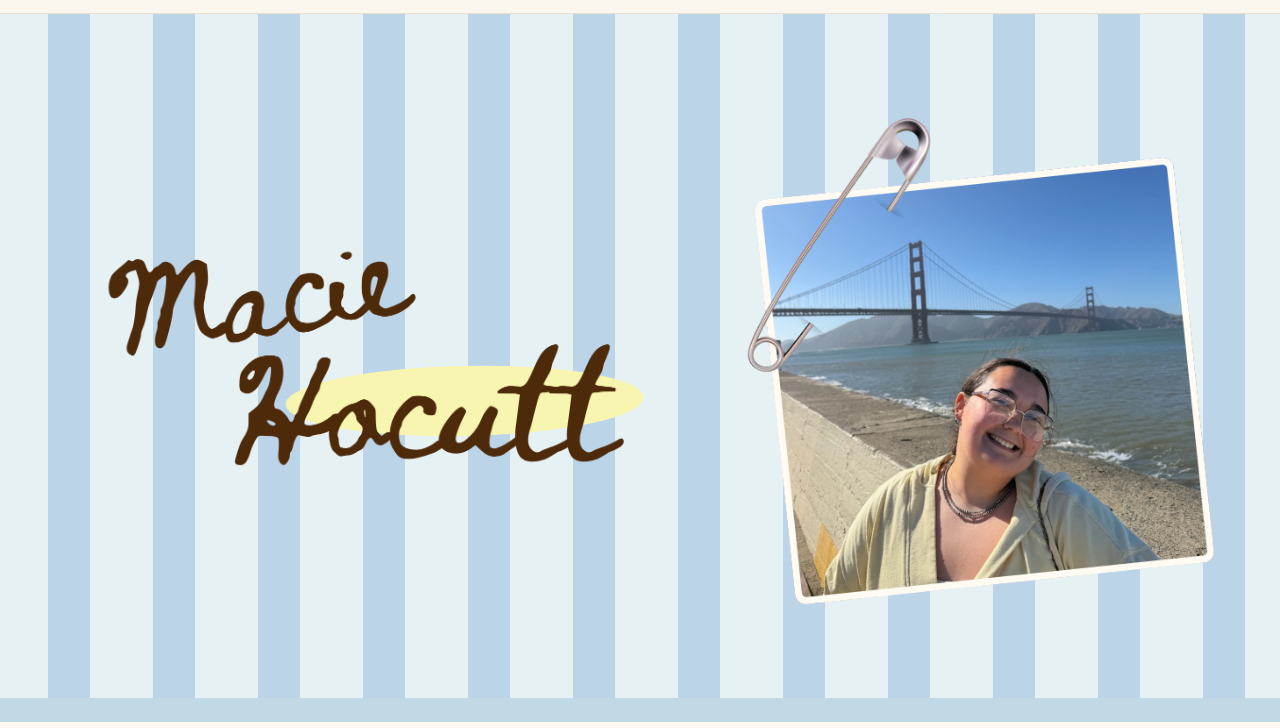
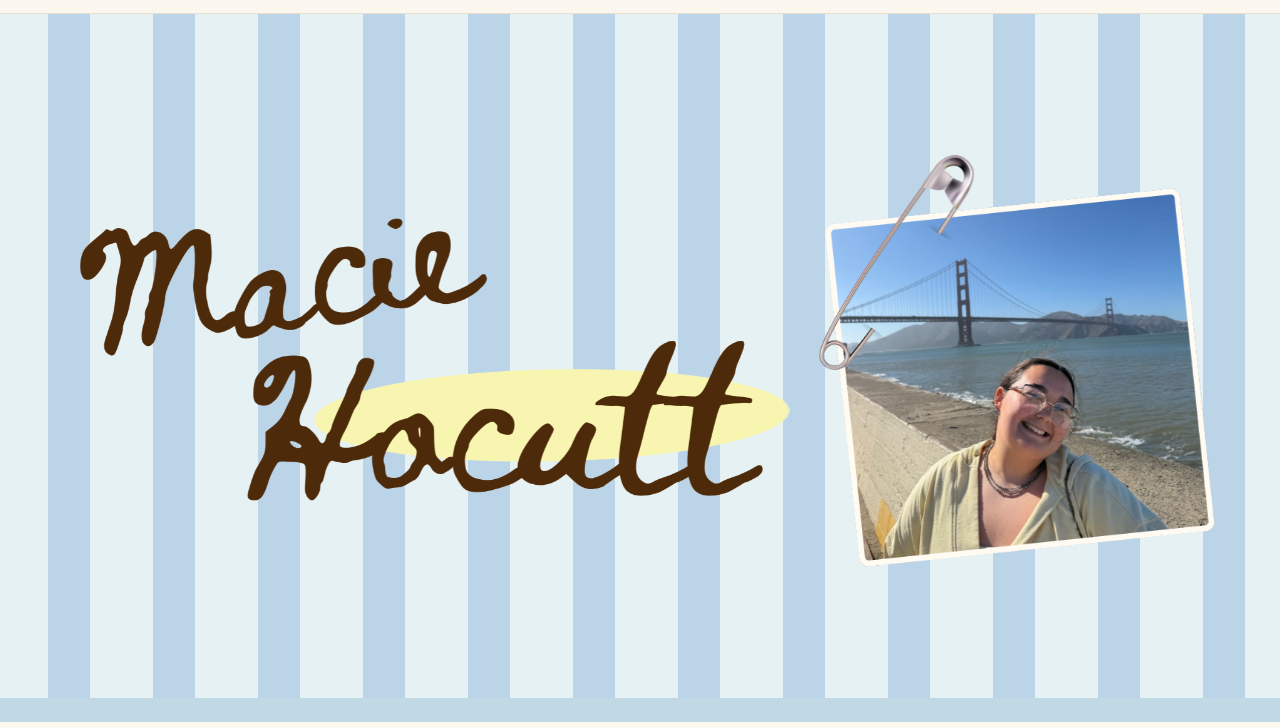
Before and after one commit to mhocutt21/maciehocutt, a plain HTML site: page index.html in a window 1280 px wide. Shown: the part 72-800 px from the top of the page. Drawn offline with Linux system fonts and the light colour scheme.

Commit message:
Enlarge cover signature and animate scrapbook photo and oval

```diff
--- a/style.css
+++ b/style.css
@@ -173,3 +173,21 @@
 #contents .contents-links.reveal-ready.is-visible a{opacity:1!important;transform:translateY(0)!important}
 #contents .contents-links.reveal-ready.is-visible a:hover{transform:translateY(-6px) rotate(-2deg)!important}
 @media(prefers-reduced-motion:reduce){#contents .contents-links.reveal-ready a{opacity:1!important;transform:none!important}}
+
+/* Cover polish: larger signature and playful, restrained motion */
+@media(min-width:701px){
+ #home .hero-inner{grid-template-columns:minmax(0,1.28fr) minmax(0,.72fr)!important;column-gap:clamp(.5rem,2vw,2rem)!important;max-width:1420px!important}
+ #home .hero-copy{max-width:none!important;width:100%!important;justify-self:start}
+ #home .hero-name{width:112%!important;max-width:none!important;transform-origin:center left}
+ #home .hero-inner>.canva-polaroid{max-width:490px!important;width:100%!important}
+}
+#home .hero-name{animation:signature-entrance 1.05s cubic-bezier(.2,.8,.2,1) both}
+#home .hero-name::before{animation:oval-pop .85s .32s cubic-bezier(.2,1.4,.4,1) both}
+#home .hero-inner>.canva-polaroid{animation:photo-entrance 1s .25s cubic-bezier(.2,.8,.2,1) both}
+#home .hero-inner>.canva-polaroid .hero-photo{animation:photo-float 5s 1.35s ease-in-out infinite;transform-origin:55% 15%}
+@keyframes signature-entrance{from{opacity:0;transform:translate(-28px,24px) rotate(-3deg)}to{opacity:1;transform:translate(0,0) rotate(0)}}
+@keyframes oval-pop{from{opacity:0;scale:.65}to{opacity:1;scale:1}}
+@keyframes photo-entrance{from{opacity:0;transform:translate(25px,30px) rotate(5deg)}to{opacity:1;transform:translate(0,0) rotate(0)}}
+@keyframes photo-float{0%,100%{transform:translateY(0) rotate(0deg)}50%{transform:translateY(-9px) rotate(1.1deg)}}
+@media(max-width:700px){#home .hero-name{width:100%!important}}
+@media(prefers-reduced-motion:reduce){#home .hero-name,#home .hero-name::before,#home .hero-inner>.canva-polaroid,#home .hero-inner>.canva-polaroid .hero-photo{animation:none!important}}
```
